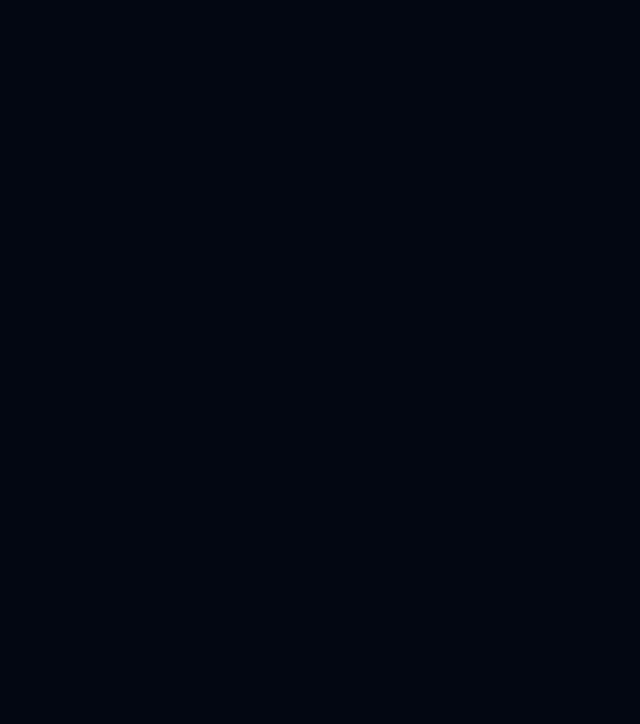
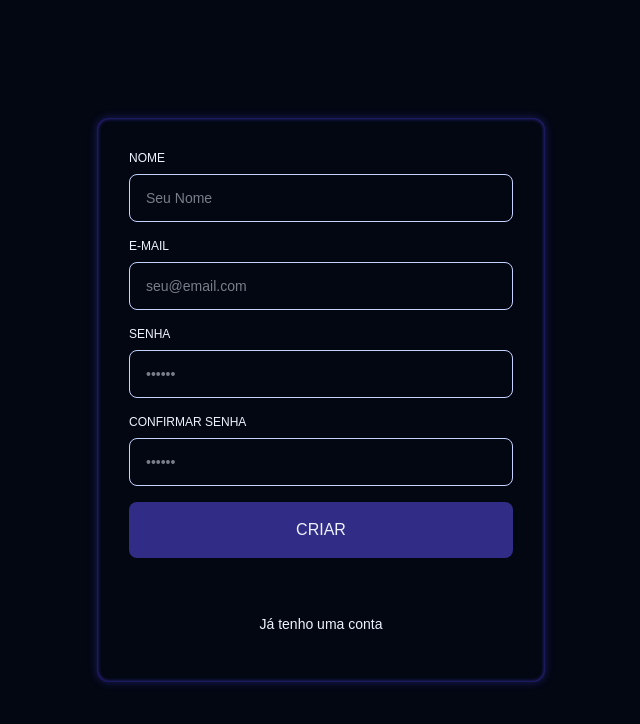
Before and after one commit to igorsantos-p/app_reembolso, a React (Vite) app: page /signup in a window 1280 px wide. Before the commit this address had no page. Shown: the top 724 px of the page, without its empty margins (319-959 px from the left). Built offline with nearby package versions, Linux system fonts and the light colour scheme; a web font is replaced by a local one.

Commit message:
page signup

```diff
--- /dev/null
+++ b/src/pages/SignUp.tsx
@@ -0,0 +1,28 @@
+import { useState } from "react"
+import { Button } from "../components/Button"
+import { Input } from "../components/Input"
+
+export function SignUp() {
+    const [name, setName] = useState("")
+    const [email, setEmail] = useState("")
+    const [password, setPassword] = useState("")
+    const [passwordConfirm, setPasswordConfirm] = useState("")
+    const [isLoading, setIsLoading] = useState(false)
+
+    function onSubmit(e: React.SubmitEvent) {
+        e.preventDefault()
+    }
+
+    return (
+        <form onSubmit={onSubmit} className="w-full flex flex-col gap-4">
+            <Input required legend="Nome" placeholder="Seu Nome" onChange={(e) => setName(e.target.value)} />
+            <Input type="email" required legend="E-mail" placeholder="seu@email.com" onChange={(e) => setEmail(e.target.value)} />
+            <Input type="password" required legend="Senha" placeholder="••••••" onChange={(e) => setPassword(e.target.value)} />
+            <Input type="password" required legend="Confirmar Senha" placeholder="••••••" onChange={(e) => setPasswordConfirm(e.target.value)} />
+
+            <Button type="submit" isLoading={isLoading}>Criar</Button>
+
+            <a href="/" className="text-sm text-center mt-10 mb-4 hover:text-indigo-300 transition ease-linear">Já tenho uma conta</a>
+        </form>
+    )
+}
--- a/src/routes/auth-routes.tsx
+++ b/src/routes/AuthRoutes.tsx
@@ -1,5 +1,6 @@
 import { Routes, Route } from "react-router"
 import { SignIn } from "../pages/SignIn"
+import { SignUp } from "../pages/SignUp"
 import { AuthLayout } from "../components/AuthLayout"
 
 export function AuthRoutes() {
@@ -7,6 +8,7 @@ export function AuthRoutes() {
         <Routes>
             <Route path="/" element={<AuthLayout />}>
                 <Route path="/" element={<SignIn />} />
+                <Route path="/signup" element={<SignUp />} />
             </Route>
         </Routes>
     )
--- a/src/routes/index.tsx
+++ b/src/routes/index.tsx
@@ -1,5 +1,5 @@
 import { BrowserRouter } from "react-router";
-import { AuthRoutes } from "./auth-routes";
+import { AuthRoutes } from "./AuthRoutes";
 
 export function Routes() {
     return (
```
